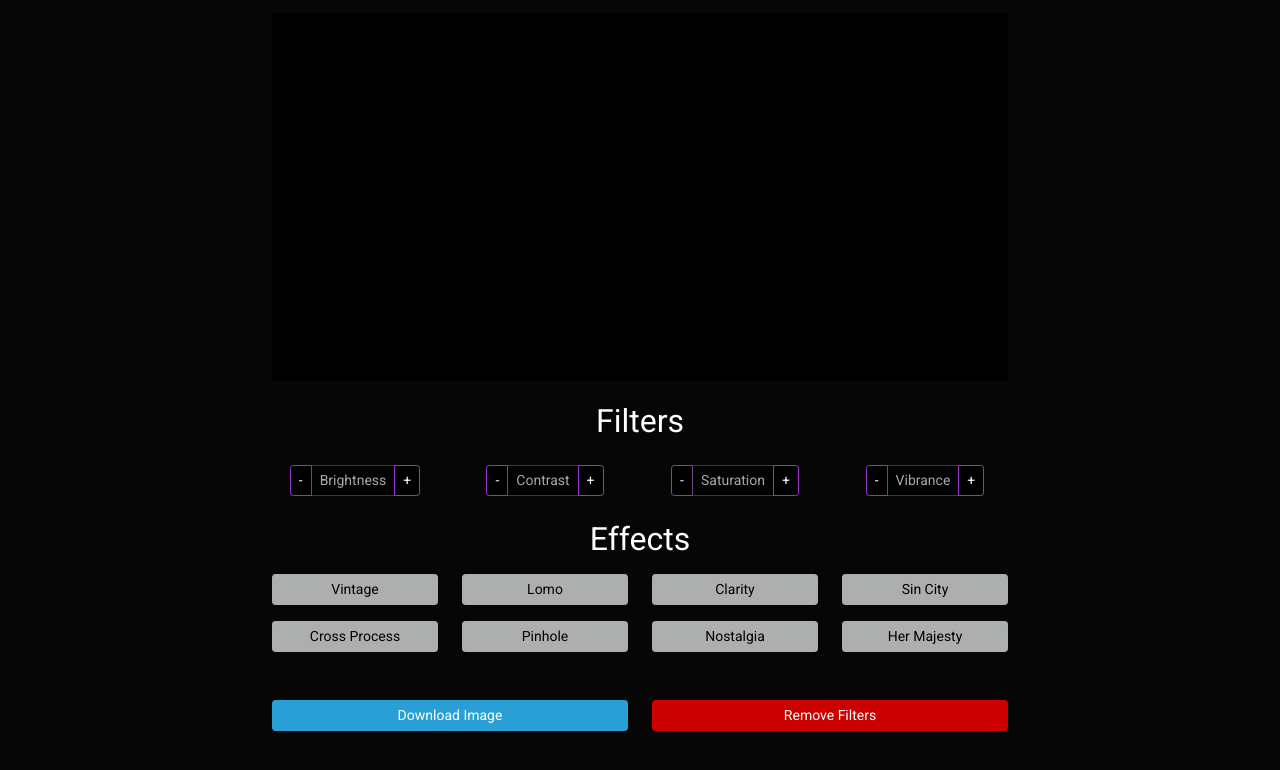
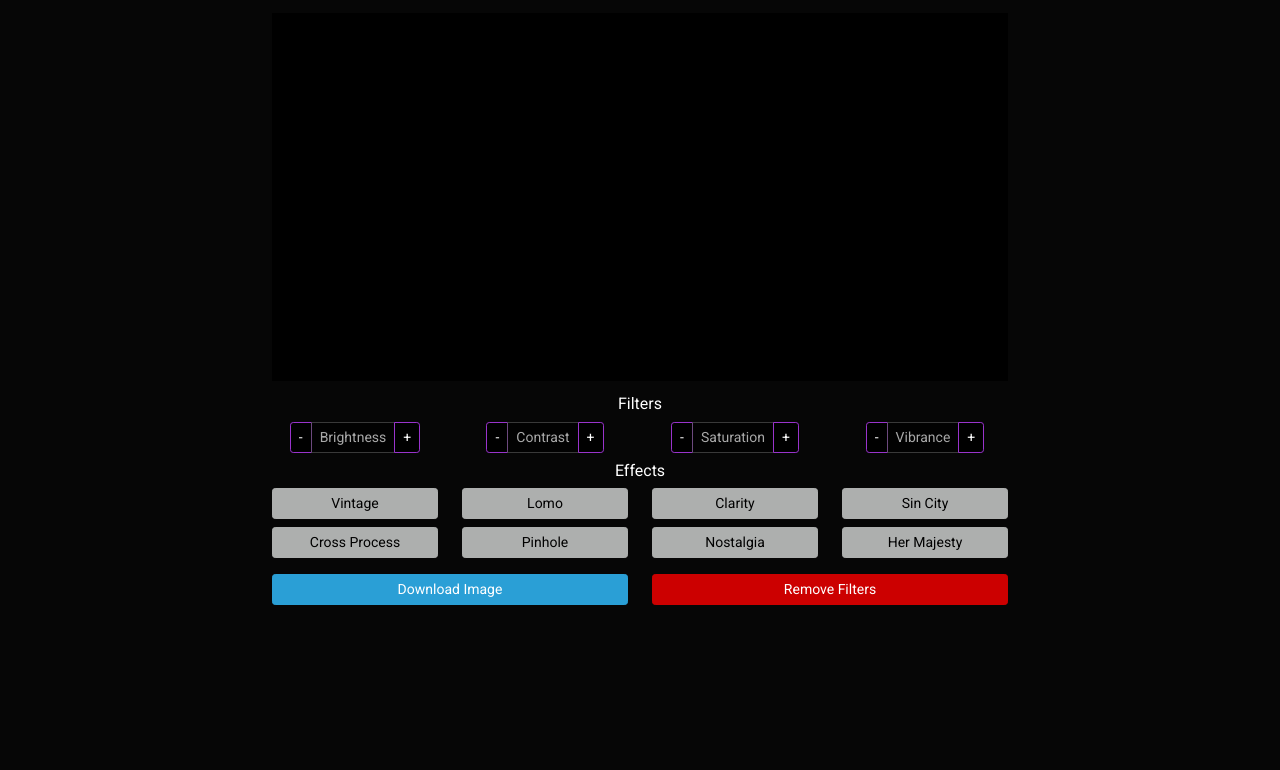
Before and after one commit to everbliss7/online_image_editor, a plain HTML site: page index.html in a window 1280 px wide. Shown: the part 100-870 px from the top of the page. After the commit the page ends 800 px from the top, so only its background shows below. Drawn offline with nearby package versions, Linux system fonts and the light colour scheme.

Commit message:
Disable vertical and horizontal scroll

```diff
--- a/index.html
+++ b/index.html
@@ -78,9 +78,9 @@
           </div>
           <canvas id="canvas" style="background-color: black"></canvas>
 
-          <h4 class="text-center my-3">Filters</h4>
+          <h6 class="text-center my-2">Filters</h6>
 
-          <div class="row my-4 text-center">
+          <div class="row my-2 text-center">
             <div class="col-md-3">
               <div class="btn-group btn-group-sm">
                 <button
@@ -179,9 +179,9 @@
           </div>
           <!-- ./row -->
 
-          <h4 class="text-center my-3">Effects</h4>
+          <h6 class="text-center my-2">Effects</h6>
 
-          <div class="row mb-3">
+          <div class="row mb-2">
             <div class="col-md-3">
               <button class="btn-sm filter-btn vintage-add btn btn-dark btn-block">
                 Vintage
@@ -229,7 +229,7 @@
             </div>
           </div>
 
-          <div class="row mt-5">
+          <div class="row mt-3">
             <div class="col-md-6">
               <button id="download-btn" class="btn btn-sm btn-primary btn-block">
                 Download Image
--- a/style.css
+++ b/style.css
@@ -1,3 +1,7 @@
+html, body {
+  max-width: 100%;
+  overflow: hidden;
+}
 canvas {
         margin: auto;
         background: #ececec;
```
